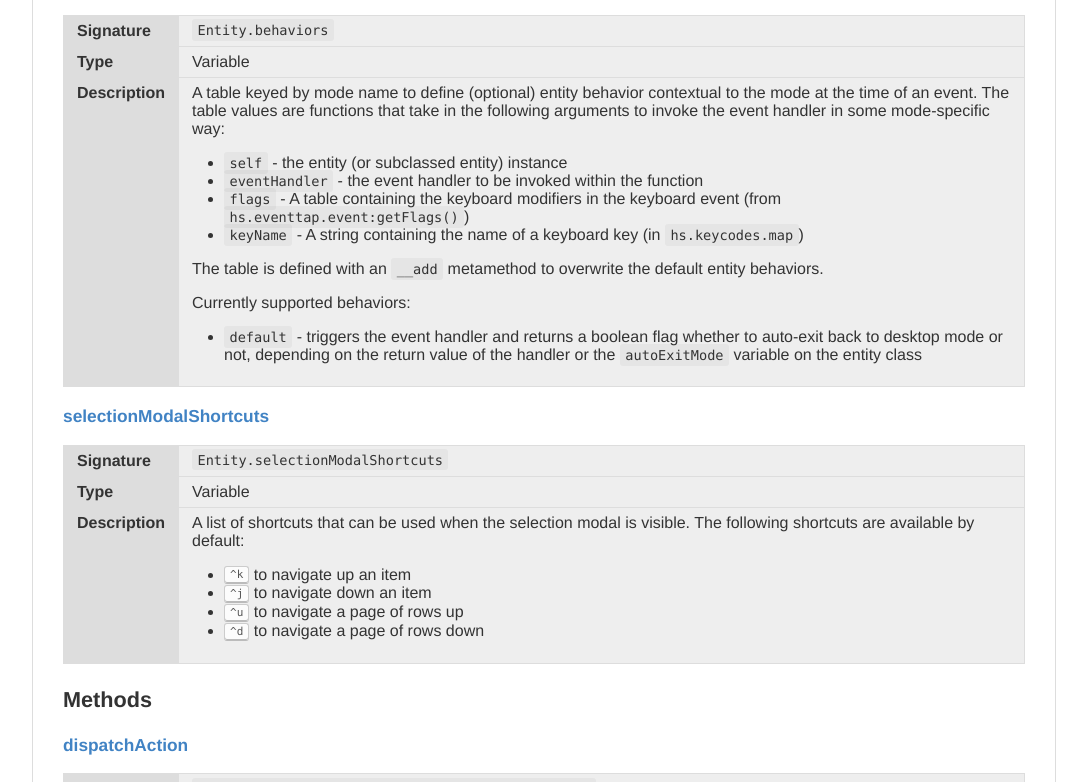
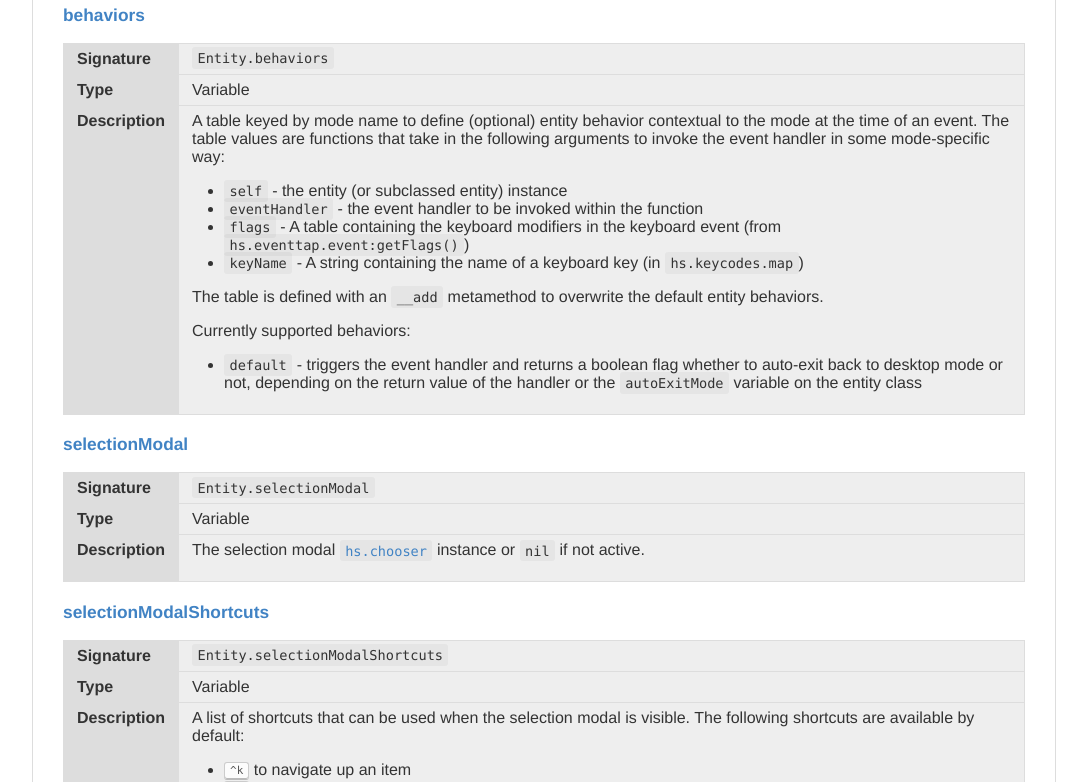
Before and after one commit to andweeb/Ki, a plain HTML site: page docs/html/Entity.html in a window 1280 px wide. Shown: the part 779-1561 px from the top of the page, without its empty margins (96-1183 px from the left). Drawn offline with Linux system fonts and the light colour scheme.

Commit message:
Add various fixes for the URL selection modal
- Fix blocking nature of URL entity selection modal by using the
  `hs.image.imageFromURL` callback API (Hammerspoon/hammerspoon#2224)
- Fix `URL.getDomain` to get domains from URLs without a www subdomain

```diff
--- a/docs/html/Entity.html
+++ b/docs/html/Entity.html
@@ -23,6 +23,7 @@
         <li>Variables - Configurable values</li>
           <ul>
             <li><a href="#behaviors">behaviors</a></li>
+            <li><a href="#selectionModal">selectionModal</a></li>
             <li><a href="#selectionModalShortcuts">selectionModalShortcuts</a></li>
           </ul>
         <li>Methods - API calls which can only be made on an object returned by a constructor</li>
@@ -66,6 +67,25 @@
 <ul>
 <li><code>default</code> - triggers the event handler and returns a boolean flag whether to auto-exit back to desktop mode or not, depending on the return value of the handler or the <code>autoExitMode</code> variable on the entity class</li>
 </ul>
+</td>
+              </tr>
+            </table>
+          </section>
+          <section id="selectionModal">
+            <a name="//apple_ref/cpp/Variable/selectionModal" class="dashAnchor"></a>
+            <h5><a href="#selectionModal">selectionModal</a></h5>
+            <table>
+              <tr>
+                <th>Signature</th>
+                <td><code>Entity.selectionModal</code></td>
+              </tr>
+              <tr>
+                <th>Type</th>
+                <td>Variable</td>
+              </tr>
+              <tr>
+                <th>Description</th>
+                <td><p>The selection modal <a href="https://www.hammerspoon.org/docs/hs.chooser.html"><code>hs.chooser</code></a> instance or <code>nil</code> if not active.</p>
 </td>
               </tr>
             </table>
```
Also changed, not shown: docs/html/URL.html (+1 -1 lines), docs/markdown/Entity.md (+7 -0 lines), docs/markdown/URL.md (+1 -1 lines), 3 other files.
